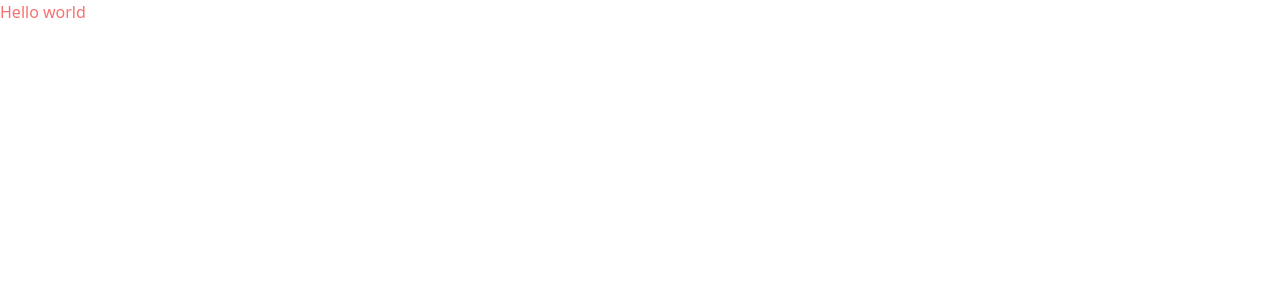
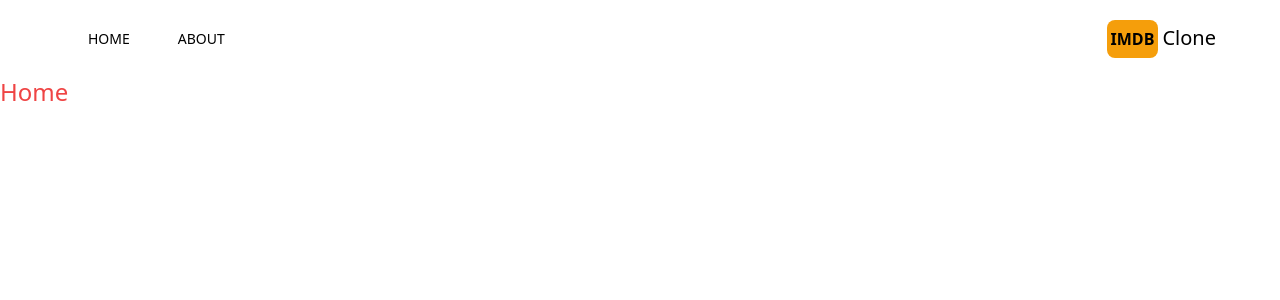
Before and after one commit to maximedoaw/IMDBclone, a Next.js app: page / in a window 1280 px wide. Shown: the top 300 px of the page. Built offline with nearby package versions, Linux system fonts and the light colour scheme.

Commit message:
Add header

```diff
--- a/package.json
+++ b/package.json
@@ -12,7 +12,8 @@
     "@next/swc-win32-x64-msvc": "^14.0.4",
     "next": "14.0.4",
     "react": "^18",
-    "react-dom": "^18"
+    "react-dom": "^18",
+    "react-icons": "^4.12.0"
   },
   "devDependencies": {
     "autoprefixer": "^10.4.16",
--- a/src/app/layout.jsx
+++ b/src/app/layout.jsx
@@ -1,17 +1,15 @@
-import { Inter } from 'next/font/google'
-//import './globals.css'
-
-const inter = Inter({ subsets: ['latin'] })
-
-export const metadata = {
-  title: 'Create Next App',
-  description: 'Generated by create next app',
-}
-
+import './globals.css'
+import  Header  from "@/components/Header";
 export default function RootLayout({ children }) {
   return (
     <html lang="en">
-      <body>{children}</body>
+      <body>
+        {/*Header*/}
+        <Header />
+        {/*NavBar*/}
+        {/*SearchBar*/}
+        {children}
+      </body>
     </html>
   )
 }
--- a/src/app/page.jsx
+++ b/src/app/page.jsx
@@ -4,9 +4,7 @@
     <div>
     <title>IMDB clone</title>
     <meta content="this is imdb clone" name='description' />
-    <div class="text-red-400">
-      Hello world
-    </div>
+    <div className='text-red-500 text-2xl sm:text-2xl'>Home</div>
    </div>
 
   )
--- /dev/null
+++ b/src/components/Header.jsx
@@ -0,0 +1,30 @@
+import React from 'react'
+import MenuItem from './MenuItem'
+import { AiFillHome } from "react-icons/ai";
+import { BsFillInfoCircleFill } from "react-icons/bs";
+import Link from 'next/link'
+function Header() {
+  return (
+    <div className='flex justify-between mx-2
+    max-w-6xl sm:mx-auto items-center py-6'>
+
+        <div className="flex lg:flex">
+            <MenuItem title="HOME" address="/" Icon={AiFillHome}/>
+            <MenuItem title="ABOUT" address="/about" Icon={BsFillInfoCircleFill}/>
+        </div>
+        <div className="">
+          <Link href="/">
+            <h2 classname='text-4xl'>
+              <span className='font-bold bg-amber-500
+              py-2 px-1 rounded-lg mr-1
+              '>IMDB</span>
+              <span className='text-xl hidden
+              sm:inline'>Clone</span>
+            </h2>
+          </Link>
+        </div>
+    </div>
+  )
+}
+
+export default Header
--- /dev/null
+++ b/src/components/MenuItem.jsx
@@ -0,0 +1,13 @@
+import Link from 'next/link'
+function MenuItem({title,address,Icon}) {
+  return (
+    <div>
+        <Link href={address} className='mx-6 lg:mx-6 hover:text-amber-600'>
+            <Icon className="text-2xl sm:hidden mx-4"/>
+            <p className='hidden sm:inline my-2 text-sm'>{title}</p>
+        </Link>
+    </div>
+  )
+}
+
+export default MenuItem
```
Also changed, not shown: 1 other file (tests, documents, lock files or other folders).
